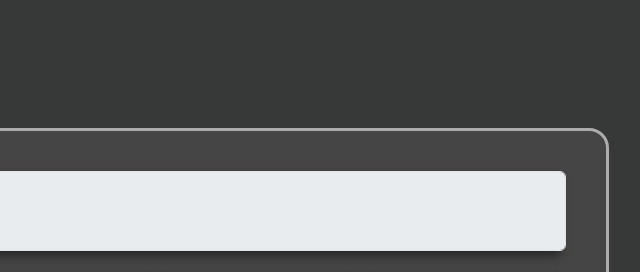
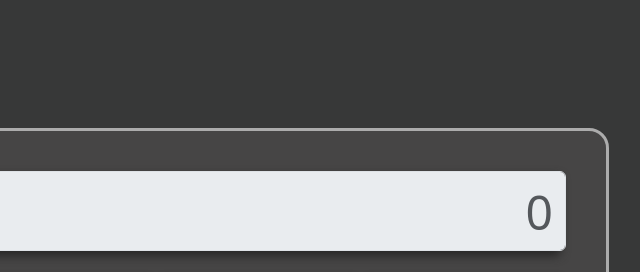
Before and after one commit to clyde1997/calculatorapp, a plain HTML site: page index.html in a window 1280 px wide. Shown: the top 272 px of the page, 473-1113 px from the left. Drawn offline with nearby package versions, Linux system fonts and the light colour scheme.

Commit message:
Update index.html
added placeholder = "0" in display area

```diff
--- a/index.html
+++ b/index.html
@@ -18,7 +18,7 @@
 
                 <div class="col-md-12">
 
-                    <input type="text" id="displayNum" class="displayArea form-control"  disabled>
+                    <input type="text" id="displayNum" class="displayArea form-control" placeholder="0" disabled>
 
                 </div>
 
```
